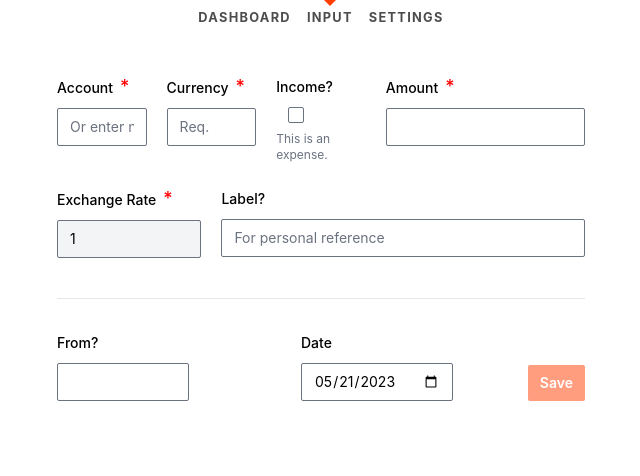
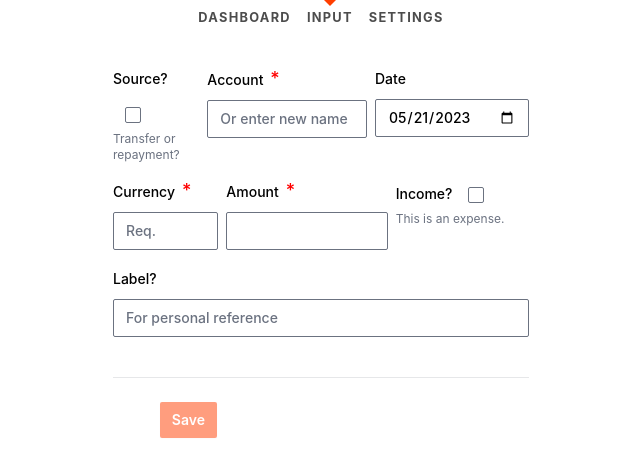
Before and after one commit to 0x5424/budget, a Svelte app: page / in a window 1280 px wide. Both pictures are taken after a click on the button "INPUT". Shown: the top 476 px of the page, without its empty margins (319-959 px from the left). Built offline with nearby package versions, Linux system fonts and the light colour scheme.

Commit message:
Restyle input layout

```diff
--- a/src/Header.svelte
+++ b/src/Header.svelte
@@ -2,7 +2,7 @@
   import { ALL_PAGES, currentPage } from 'src/stores'
 </script>
 
-<header>
+<header class=mb-4>
   <nav>
     <ul>
       {#each ALL_PAGES as pageName}
--- a/src/pages/Input.svelte
+++ b/src/pages/Input.svelte
@@ -7,6 +7,7 @@
   export let afterSubmit: () => void = () => {}
 
   let accountName: string = transaction ? transaction.account : $mainAccount || ''
+  let showSource = false
   let sourceName: string = transaction ? transaction.source : ''
   let currencyName: string = transaction ? transaction.currency : $mainCurrency || ''
   let rawAmount: void | number = transaction ? Math.abs(transaction.amount) : null
@@ -91,11 +92,39 @@
   })
 </script>
 
-<form autocomplete=off class='container max-w-xl mx-auto px-6' on:submit|preventDefault={onSubmit}>
-  <section class='py-10 border-b border-gray-900/10'>
-    <div class='grid grid-cols-7 md:grid-cols-10 gap-x-5 gap-y-6'>
-      <div class='col-span-4 md:col-span-2'>
-        <label for=account class='block text-sm font-medium leading-6'>Account <span title=Required/></label>
+<form autocomplete=off class='container max-w-md mx-auto p-4' on:submit|preventDefault={onSubmit}>
+  <section class='grid grid-cols-3 gap-x-2 gap-y-4'>
+    <div class='col-span-3 flex gap-2'>
+      <label for=source class='text-sm font-medium leading-6'>
+        Source?
+        <div class=mt-2>
+          {#if showSource}
+            <input
+              type=text
+              id=source
+              name=source
+              class='block w-full rounded-sm text-sm'
+              list={$accounts.length ? 'accounts' : null}
+              bind:value={sourceName}
+            />
+            {#if $accounts.length}
+              <datalist id=accounts>
+                {#each $accounts as accountName}
+                  <option value={accountName} />
+                {/each}
+              </datalist>
+            {/if}
+          {:else}
+            <input id=source name=source type=checkbox class='mx-3 my-2 rounded-sm' bind:checked={showSource}>
+            <p class='text-xs font-normal text-gray-500'>
+              Transfer or repayment?
+            </p>
+          {/if}
+        </div>
+      </label>
+
+      <label for=account class='text-sm font-medium leading-6'>
+        Account <span title=Required />
         <div class=mt-2>
           <input
             type=text
@@ -114,9 +143,25 @@
             </datalist>
           {/if}
         </div>
-      </div>
-      <div class='col-span-3 md:col-span-2'>
-        <label for=currency class='block text-sm font-medium leading-6'>Currency <span title=Required/></label>
+      </label>
+
+      <label for=entryDate class='shrink-0 text-sm font-medium leading-6'>
+        Date
+        <div class=mt-2>
+          <input
+            type=date
+            id=entryDate
+            name=entryDate
+            bind:value={date}
+            class='rounded-sm text-sm'
+          />
+        </div>
+      </label>
+    </div>
+
+    <div class='col-span-2 flex gap-2'>
+      <label for=currency class='w-40 text-sm font-medium leading-6'>
+        Currency <span title=Required />
         <div class=mt-2>
           <input
             type=text
@@ -136,19 +181,11 @@
             </datalist>
           {/if}
         </div>
-      </div>
-      <div class='col-span-2 md:col-span-2'>
-        <label class='flex flex-col text-sm font-medium leading-6'>
-          Income?
-          <input id=sign name=sign type=checkbox class='mx-3 my-2 rounded-sm' bind:checked={sign}>
-          <p class='text-xs font-normal text-gray-500'>
-            {sign ? 'Salary, dividends, etc' : 'This is an expense'}.
-          </p>
-        </label>
-      </div>
-      <div class='col-span-5 md:col-span-4'>
-        <label for=rawAmount class='block text-sm font-medium leading-6'>Amount <span title=Required/></label>
-        <div class=mt-2>
+      </label>
+
+      <label for=rawAmount class='text-sm font-medium leading-6'>
+        Amount <span title=Required />
+        <div class='mt-2'>
           <input
             type=number
             id=rawAmount
@@ -156,30 +193,27 @@
             required
             step=any
             inputmode=decimal
-            class='block w-full rounded-sm md:text-sm'
+            class='block w-full rounded-sm text-sm'
             bind:value={rawAmount}
           />
         </div>
-      </div>
-      <div class='col-span-3'>
-        <label for=rawDate class='block text-sm font-medium leading-6'>Exchange Rate <span title=Required/></label>
-        <div class=mt-2>
-          <input
-            type=text
-            id=rawRate
-            name=rawRate
-            required
-            readonly={useRateEquivalent || currencyName === $mainCurrency}
-            inputmode=decimal
-            class='block w-full rounded-sm text-sm'
-            class:bg-gray-100={useRateEquivalent || currencyName === $mainCurrency}
-            bind:value={rawRate}
-          />
-        </div>
-      </div>
-      {#if currencyName !== $mainCurrency}
-        <div class='col-span-4 md:col-span-3'>
-          <label for=rateEquivalent class='block truncate text-sm font-medium leading-6'>Or, {$mainCurrency} value</label>
+      </label>
+    </div>
+
+    <div class='col-span-1'>
+      <label class='text-sm font-medium leading-6'>
+        Income?
+        <input id=sign name=sign type=checkbox class='mx-3 my-2 rounded-sm' bind:checked={sign}>
+        <p class='text-xs font-normal text-gray-500'>
+          {sign ? 'Salary, dividends, etc' : 'This is an expense'}.
+        </p>
+      </label>
+    </div>
+
+    {#if currencyName !== $mainCurrency}
+      <div class='col-span-3 flex flex-row-reverse items-end gap-2'>
+        <label for=rateEquivalent class='text-sm font-medium leading-6'>
+          Or, {$mainCurrency} value
           <div class=mt-2>
             <input
               type=text
@@ -190,16 +224,30 @@
               bind:value={rateEquivalent}
             />
           </div>
-        </div>
-      {/if}
-      <div
-        class={
-          currencyName === $mainCurrency ?
-          'col-span-4 md:col-span-7' :
-          'col-span-7 md:col-span-4'
-        }
-      >
-        <label for=label class='block text-sm font-medium leading-6'>Label?</label>
+        </label>
+
+        <label for=rawDate class='text-sm font-medium leading-6'>
+          Exchange Rate <span title=Required />
+          <div class=mt-2>
+            <input
+              type=text
+              id=rawRate
+              name=rawRate
+              required
+              readonly={useRateEquivalent}
+              inputmode=decimal
+              class='block w-full rounded-sm text-sm'
+              class:bg-gray-100={useRateEquivalent}
+              bind:value={rawRate}
+            />
+          </div>
+        </label>
+      </div>
+    {/if}
+
+    <div class='col-span-3'>
+      <label for=label class='text-sm font-medium leading-6'>
+        Label?
         <div class=mt-2>
           <input
             type=text
@@ -210,52 +258,49 @@
             bind:value={rawLabel}
           />
         </div>
+      </label>
+    </div>
+  </section>
+
+  <section class='pb-6 border-b border-gray-900/10'>
+    <div class='grid grid-cols-12 md:grid-cols-10 gap-x-4 gap-y-4'>
+
+      <div class='col-span-3 md:col-span-2'>
+      </div>
+
+
+      <div class='col-span-4 md:col-span-4'>
+
+      </div>
+
+      <div class='col-span-3'>
+
+      </div>
+
+      {#if currencyName !== $mainCurrency}
+        <div class='col-span-4 md:col-span-3'>
+        </div>
+      {/if}
+      <div
+        class={
+          currencyName === $mainCurrency ?
+          'col-span-4 md:col-span-7' :
+          'col-span-7 md:col-span-4'
+        }
+      >
       </div>
     </div>
   </section>
-  <section class='py-8 grid grid-cols-4'>
-    <div>
-      <label for=source class='block text-sm font-medium leading-6'>From?</label>
-      <div class=mt-2>
-        <input
-          type=text
-          id=source
-          name=source
-          class='block w-full rounded-sm text-sm'
-          list={$accounts.length ? 'accounts' : null}
-          bind:value={sourceName}
-        />
-        {#if $accounts.length}
-          <datalist id=accounts>
-            {#each $accounts as accountName}
-              <option value={accountName} />
-            {/each}
-          </datalist>
-        {/if}
-      </div>
-    </div>
+
+  <section class='py-6 grid grid-cols-4'>
     <div
       class='mt-auto ml-auto'
-      class:col-span-2={!$$slots.cancelButton}
-      class:col-span-1={$$slots.cancelButton}
+      class:col-span-1={!$$slots.cancelButton}
+      class:col-span-2={$$slots.cancelButton}
     >
-      <label for=source class='block text-sm font-medium leading-6'>Date</label>
-      <div class=mt-2>
-        <input
-          type=date
-          id=entryDate
-          name=entryDate
-          bind:value={date}
-          class='rounded-sm sm:text-sm'
-        />
-      </div>
-    </div>
-    {#if $$slots.cancelButton}
-      <div class='mt-auto ml-auto'>
+      {#if $$slots.cancelButton}
         <slot name=cancelButton />
-      </div>
-    {/if}
-    <div class='mt-auto ml-auto'>
+      {/if}
       <button
         type=submit
         disabled={currencyName === '' || !rawAmount || accountName === ''}
```
